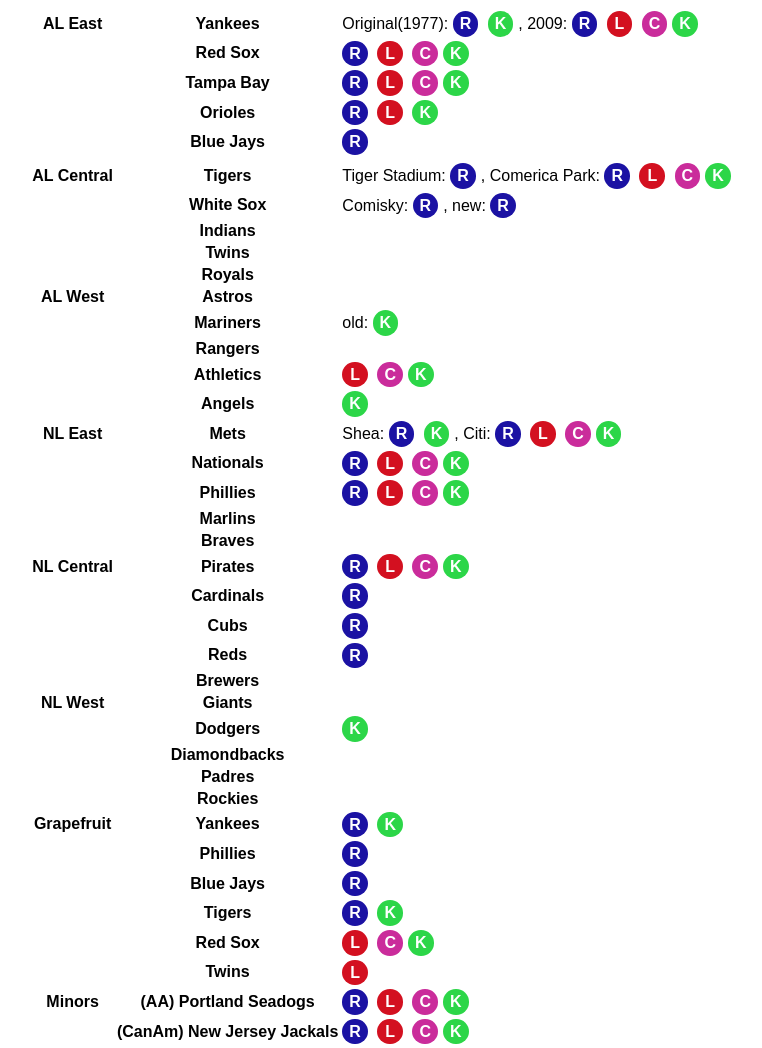
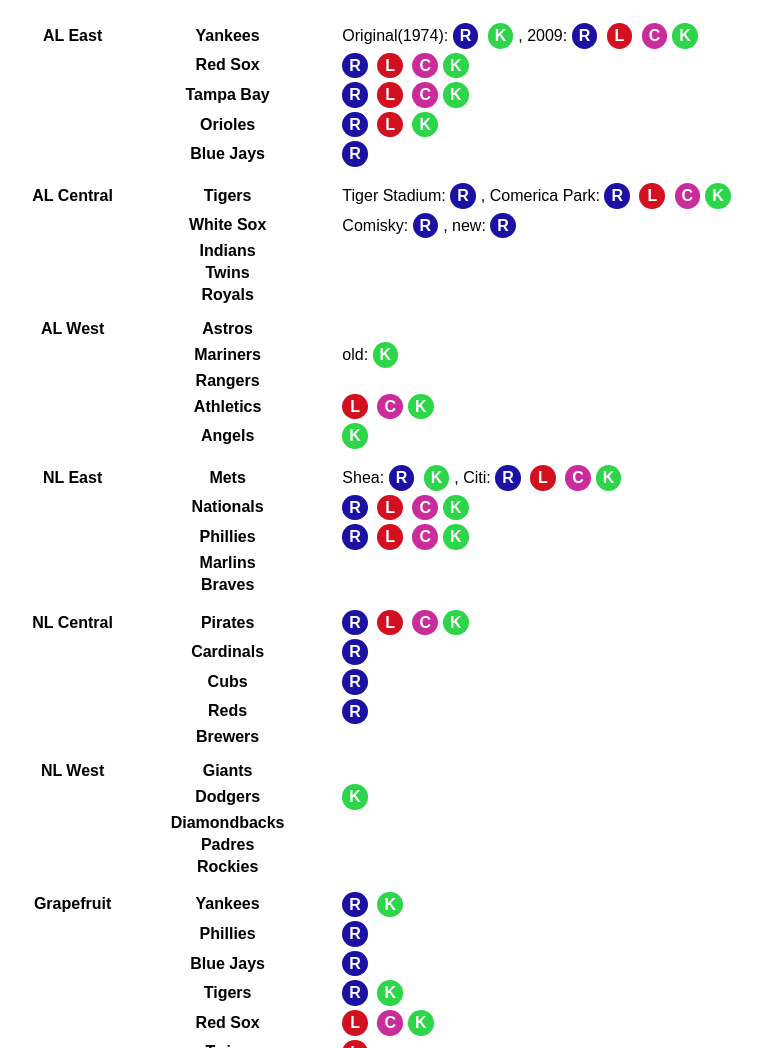
Before and after one commit to netrc/ourballparks, a plain HTML site: page index.html in a window 1280 px wide. Shown: the top 1048 px of the page, without its empty margins (256-1018 px from the left). Drawn offline with Linux system fonts and the light colour scheme.

Commit message:
padding and 1974

```diff
--- a/index.html
+++ b/index.html
@@ -28,7 +28,7 @@
   width: 1.6em;
 }
 tr.pad {
-    padding-top: 10em;
+    height: 10px;
 }
 span.R {
     background: #1b12a3;
@@ -47,7 +47,8 @@
 
 <body>
 <table class="bptable">
-<tr> <th> AL East </th> </th>  <th> Yankees </th> <td>Original(1977): <span class="R">R</span> <span class="K">K</span>, 2009:  <span class="R">R</span> <span class="L">L</span> <span class="C">C</span><span class="K">K</span> </td> </tr>
+<tr class="pad"> <td> </td> </tr>
+<tr> <th> AL East </th> </th>  <th> Yankees </th> <td>Original(1974): <span class="R">R</span> <span class="K">K</span>, 2009:  <span class="R">R</span> <span class="L">L</span> <span class="C">C</span><span class="K">K</span> </td> </tr>
 <tr> <th> </th>   <th> Red Sox </th> <td> <span class="R">R</span> <span class="L">L</span> <span class="C">C</span><span class="K">K</span> </td> </tr>
 <tr> <th> </th>   <th> Tampa Bay </th> <td> <span class="R">R</span> <span class="L">L</span> <span class="C">C</span><span class="K">K</span> </td> </tr>
 <tr> <th> </th>   <th> Orioles </th> <td> <span class="R">R</span> <span class="L">L</span> <span class="K">K</span> </td> </tr>
@@ -60,30 +61,35 @@
 <tr> <th> </th>   <th> Twins </th> </tr>
 <tr> <th> </th>   <th> Royals </th>   </tr>
 
+<tr class="pad"> <td> </td> </tr>
 <tr> <th> AL West </th> <th> Astros </th> </tr>
 <tr> <th> </th>    <th> Mariners  </th> <td> old: <span class="K">K</span> </td> </tr>
 <tr> <th> </th>  <th> Rangers </th>  </tr>
 <tr> <th> </th>   <th> Athletics </th> <td> <span class="L">L</span> <span class="C">C</span><span class="K">K</span> </td> </tr>
 <tr> <th> </th>   <th> Angels </th> <td> <span class="K">K</span> </td> </tr>
 
+<tr class="pad"> <td> </td> </tr>
 <tr> <th> NL East </th> <th> Mets </th> <td> Shea: <span class="R">R</span> <span class="K">K</span>, Citi: <span class="R">R</span> <span class="L">L</span> <span class="C">C</span><span class="K">K</span> </td></tr>
 <tr> <th> </th>    <th> Nationals </th> <td> <span class="R">R</span> <span class="L">L</span> <span class="C">C</span><span class="K">K</span> </td> </tr>
 <tr> <th> </th>  <th> Phillies </th> <td> <span class="R">R</span> <span class="L">L</span> <span class="C">C</span><span class="K">K</span> </td> </tr>
 <tr> <th> </th>   <th> Marlins </th>  </tr>
 <tr> <th> </th>   <th> Braves </th> </tr>
 
+<tr class="pad"> <td> </td> </tr>
 <tr> <th> NL Central </th> <th> Pirates </th> <td> <span class="R">R</span> <span class="L">L</span> <span class="C">C</span><span class="K">K</span> </td></tr>
 <tr> <th> </th>    <th> Cardinals  </th> <td> <span class="R">R</span> </td> </tr>
 <tr> <th> </th>  <th> Cubs </th> <td> <span class="R">R</span> </td> </tr>
 <tr> <th> </th>   <th> Reds </th> <td> <span class="R">R</span> </td> </tr>
 <tr> <th> </th>   <th> Brewers </th> </tr>
 
+<tr class="pad"> <td> </td> </tr>
 <tr> <th> NL West </th> <th> Giants </th> </tr>
 <tr> <th> </th>    <th> Dodgers  </th> <td> <span class="K">K</span> </td> </tr>
 <tr> <th> </th>  <th> Diamondbacks </th>  </tr>
 <tr> <th> </th>   <th> Padres </th>  </tr>
 <tr> <th> </th>   <th> Rockies </th> </tr>
 
+<tr class="pad"> <td> </td> </tr>
 <tr> <th> Grapefruit </th> <th> Yankees </th> <td> <span class="R">R</span> <span class="K">K</span> </td> </tr>
 <tr> <th> </th>    <th> Phillies  </th> <td> <span class="R">R</span>  </td> </tr>
 <tr> <th> </th>  <th> Blue Jays </th> <td> <span class="R">R</span>  </td> </tr>
@@ -91,9 +97,9 @@
 <tr> <th> </th>   <th> Red Sox </th> <td> <span class="L">L</span> <span class="C">C</span><span class="K">K</span> </td></tr>
 <tr> <th> </th>   <th> Twins </th> <td> <span class="L">L</span> </td></tr>
 
+<tr class="pad"> <td> </td> </tr>
 <tr> <th> Minors </th> <th> (AA) Portland Seadogs </th> <td> <span class="R">R</span> <span class="L">L</span> <span class="C">C</span><span class="K">K</span> </td></tr>
 <tr> <th> </th>    <th> (CanAm) New Jersey Jackals </th> <td> <span class="R">R</span> <span class="L">L</span> <span class="C">C</span><span class="K">K</span> </td> </tr>
-
 
 </table>
 </body>
```
